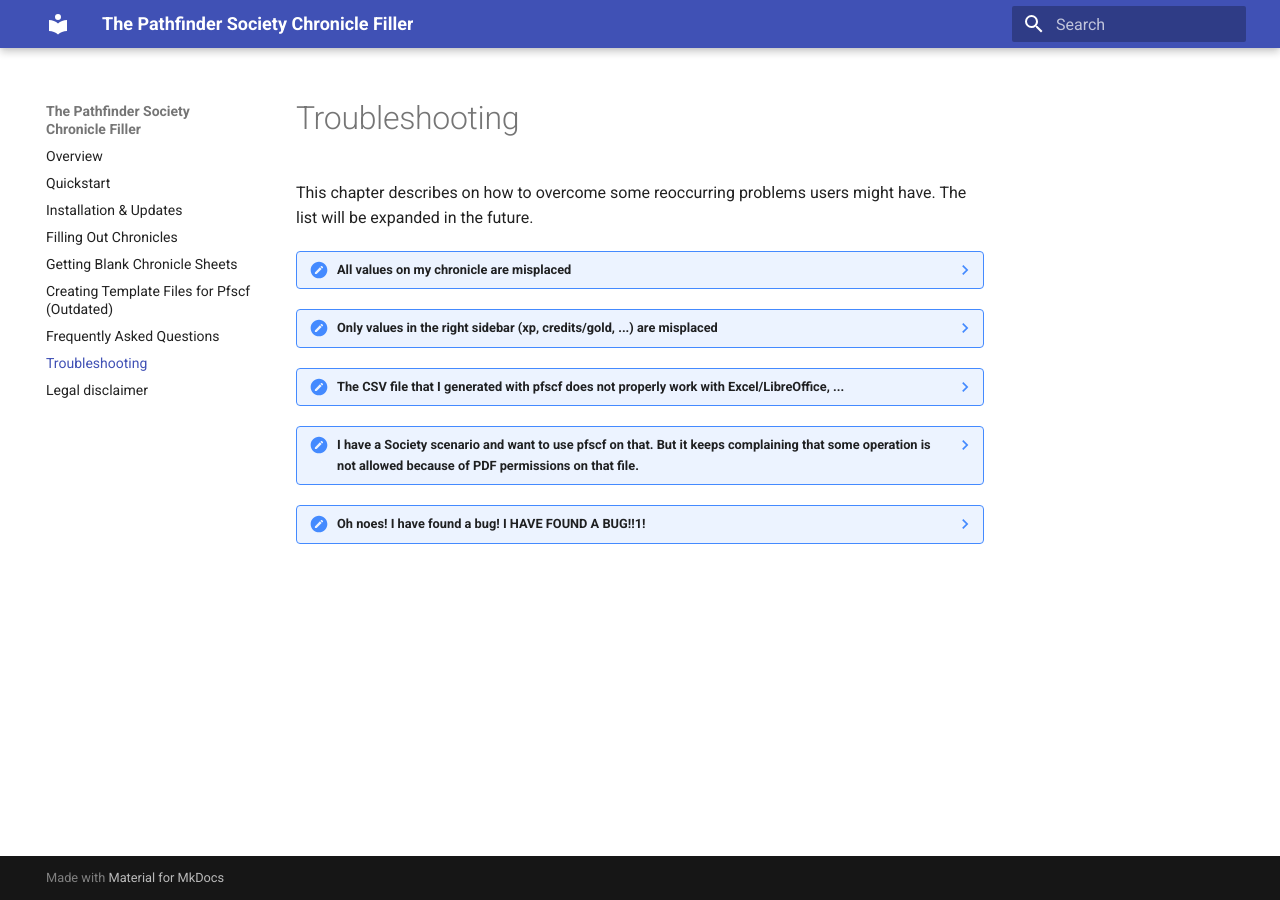
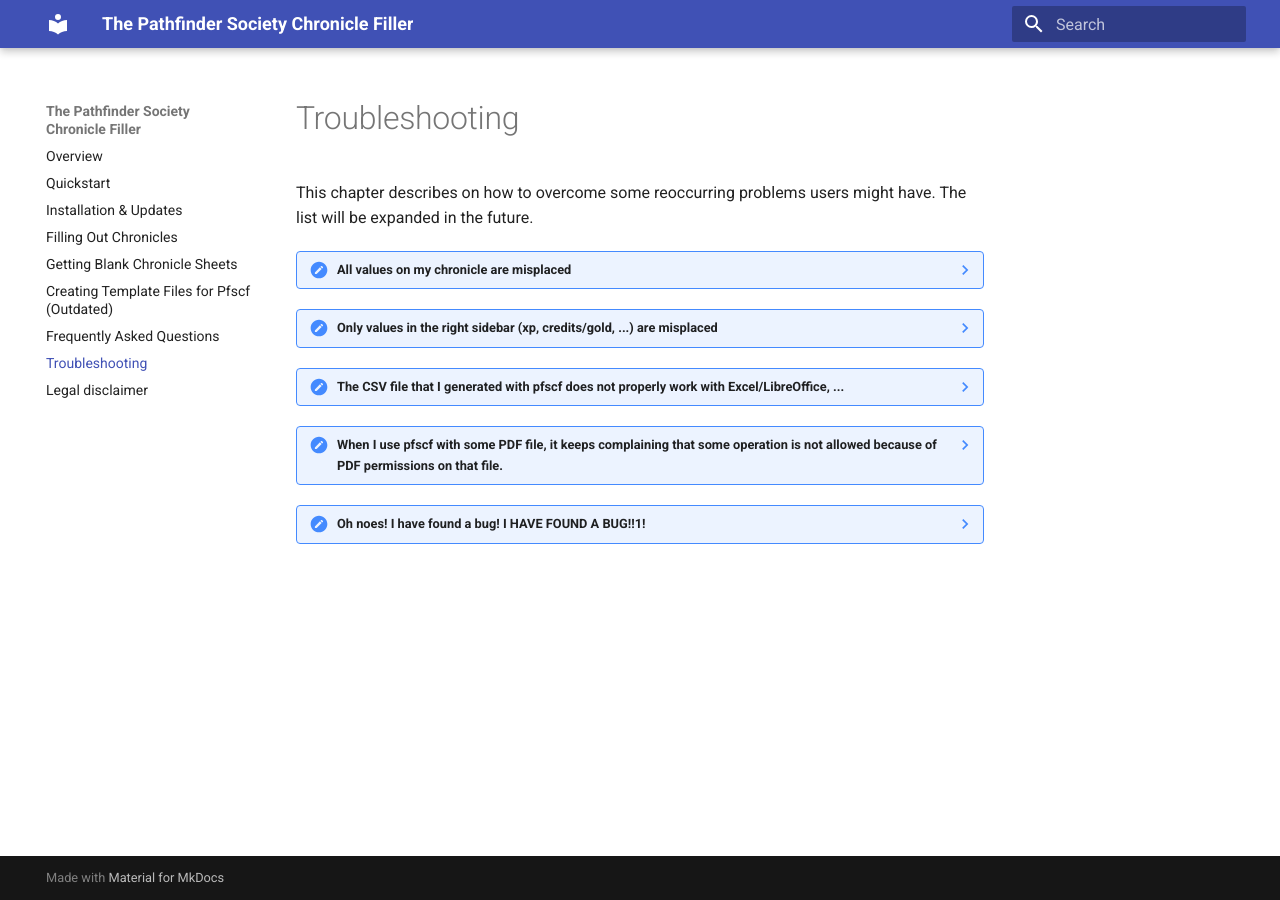
Before and after one commit to Blesmol/pfscf, an MkDocs documentation site: the page built from docs/troubleshooting.md, in a window 1280 px wide. Built offline with MkDocs 1.6.1 and Material for MkDocs 9.7.7, drawn with Linux system fonts in a browser that asks for light colours.

Commit message:
doc: change wording in troubleshooting section

```diff
--- a/docs/troubleshooting.md
+++ b/docs/troubleshooting.md
@@ -43,11 +43,11 @@ This chapter describes on how to overcome some reoccurring problems users might
 	Please check whether everything works then as expected.
 	Soon I will also provide means to store this in a config so that you don't have to specify this each and every time when generating a CSV file.
 
-??? note "I have a Society scenario and want to use pfscf on that. But it keeps complaining that some operation is not allowed because of PDF permissions on that file."
+??? note "When I use pfscf with some PDF file, it keeps complaining that some operation is not allowed because of PDF permissions on that file."
 
 	The permission settings in place on Paizos PDFs do not allow to do things like extracting pages.
 	Which I can totally understand for the scenario and their property in general, but this makes life a little bit harder.
-	Have a look at the chapter about [getting blank chronicle sheets](extraction.md) for instructions on how to extract a chronicle sheet from your scenario PDF file.
+	Have a look at the chapter about [getting blank chronicle sheets](extraction.md) for instructions on how to extract a chronicle sheet from your scenario PDF file that should work with pfscf.
 
 ??? note "Oh noes! I have found a bug! I HAVE FOUND A BUG!!1!"
 
```
